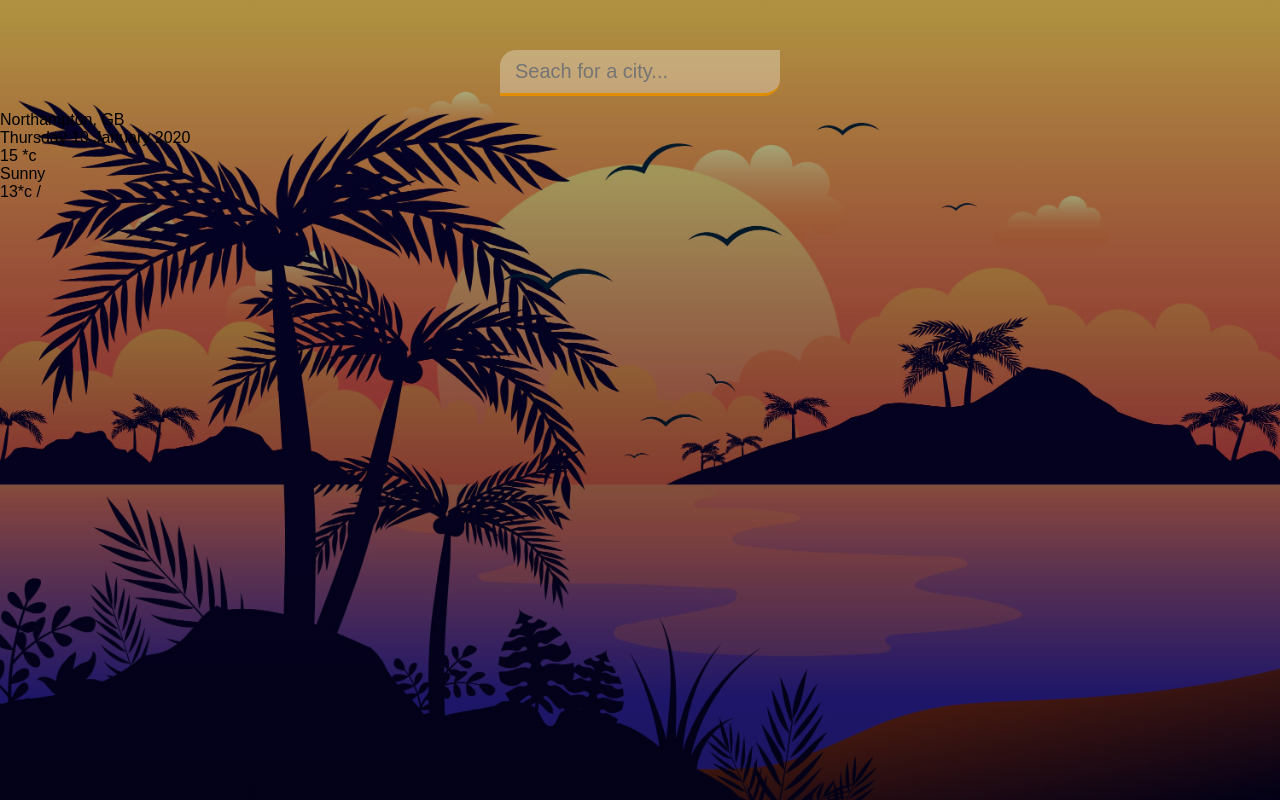
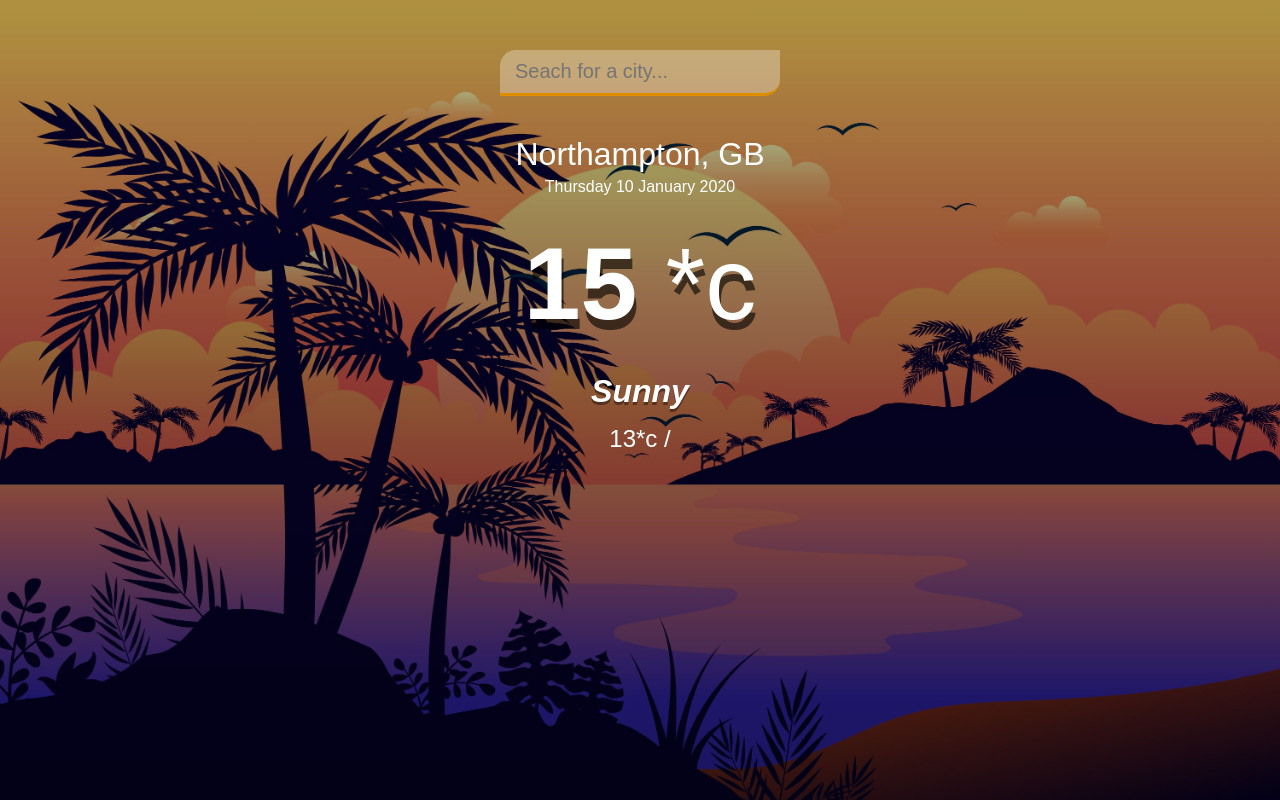
Before and after one commit to Malcolmx789/Weatherapp, a plain HTML site: page index.html in a window 1280 px wide. Drawn offline with Linux system fonts and the light colour scheme.

Commit message:
Added to weather app
Added:
function for the input
added style to text

```diff
--- a/main.css
+++ b/main.css
@@ -42,5 +42,58 @@ header input {
   color: #313131;
   font-size: 20px;
   font-weight: 300;
-  transition: 0.2s;
+  transition: 0.2s ease-out;
 }
+
+header input:focus {
+  background-color: rgba(255, 255, 255, 0.6);
+}
+
+main{
+  flex: 1 1 100%;
+  padding: 25px 25px 50px;
+  display: flex;
+  flex-direction: column;
+  align-items: center;
+  text-align: center;
+}
+
+.location .city{
+  color: #fff;
+  font-size: 32px;
+  font-weight: 500;
+  margin-bottom: 5px;
+}
+
+.location .date{
+  color: #fff;
+  font-size: 16px;
+}
+
+.current .temp{
+  color: #fff;
+  font-size: 102px;
+  font-weight: 900;
+  margin: 30px 0px;
+  text-shadow: 2px 10px rgba(0, 0, 0, 0.6);
+}
+
+.current .temp span{
+  font-weight: 500;
+}
+
+.current .weather{
+  color: #fff;
+  font-size: 32px;
+  font-weight: 700;
+  font-style: italic;
+  margin-bottom: 15px;
+  text-shadow: 0px 3px rgba(0, 0, 0, 0.4);
+}
+
+.current .hi-low{
+  color: #fff;
+  font-size: 24px;
+  font-weight: 500;
+  text-shadow:rgba(0, 0, 0, 0.4);
+}
--- a/main.js
+++ b/main.js
@@ -0,0 +1,36 @@
+const api = {
+    key: "cf8e91309cd2d240fc0c4d92ec931574",
+    baseurl:"https://api.openweathermap.org/data/2.5/"
+}
+
+const seachbox = document.querySelector('.search-box');
+searchbox.addEventListener('keypress', setQuery);
+
+
+function setQuery(evt) {
+    if (evt.keycode == 13) {
+        getResults(searchbox.value);
+    }
+}
+
+
+function getResult(query) {
+    fetch(`${api.base}weather?q=${query}&units=metric&APPID=${api.key}`)
+    .then(weather => {
+        return weather.json();
+    }).then(displayResults);
+}
+
+function displayResults (query) {
+    console.log(weather);
+    let city = document.querySelector('.location .city'); city.innerText = `${weather.name}, ${weather.sys.country}`;
+
+    let now = new Date();
+    let date = document.querySelector('.location .date');
+    date.innerText = dateBuilder(now);
+    }
+
+    function dateBuilder (d) {
+
+    }
+}
```
